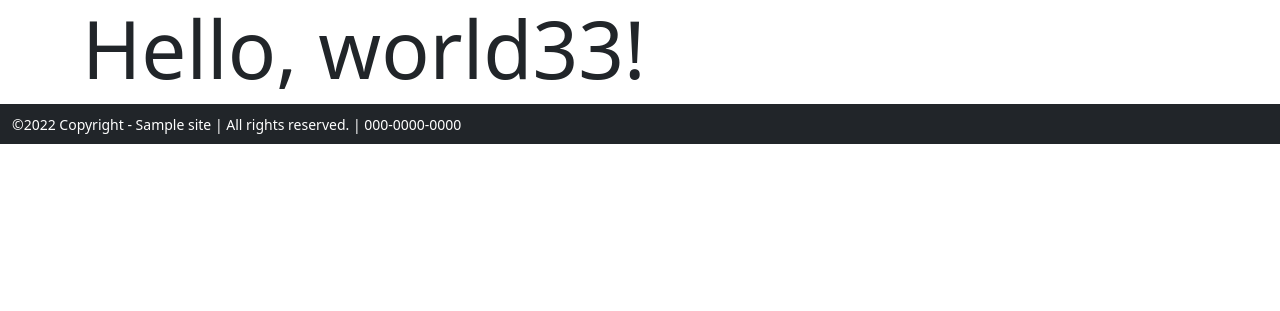
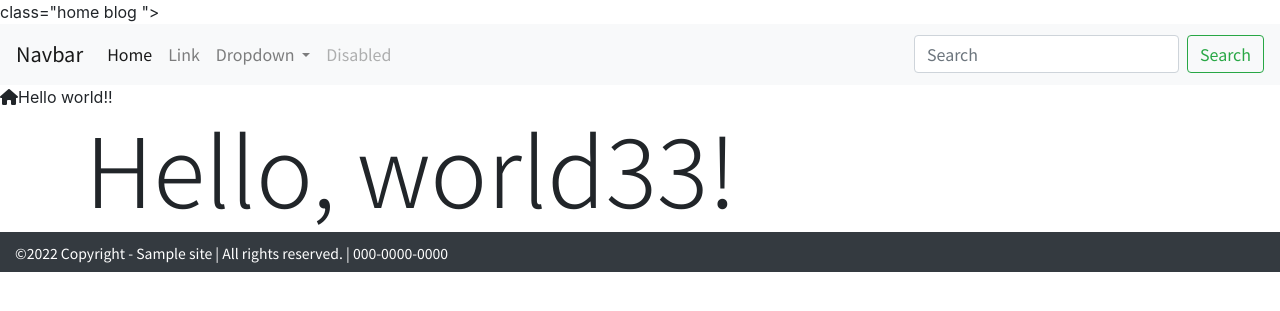
Before and after one commit to dongmin7208/wordPress_Theme, a WordPress theme: template index.php in a window 1280 px wide. Shown: the top 311 px of the page. Run offline with PHP 8.4 and a stand-in for WordPress, Linux system fonts and the light colour scheme; the site name, menu and one post (Sample post) are stand-ins, and other content is empty; some libraries are stand-ins or nearby versions.

Commit message:
ADD: content-aside,image,link,status, home

```diff
--- a/footer.php
+++ b/footer.php
@@ -7,10 +7,10 @@
 <?php wp_footer(); ?>
 
 
-<script src="https://cdn.jsdelivr.net/npm/@popperjs/core@2.11.5/dist/umd/popper.min.js" integrity="sha384-Xe+8cL9oJa6tN/veChSP7q+mnSPaj5Bcu9mPX5F5xIGE0DVittaqT5lorf0EI7Vk" crossorigin="anonymous"></script>
+<!-- <script src="https://cdn.jsdelivr.net/npm/@popperjs/core@2.11.5/dist/umd/popper.min.js" integrity="sha384-Xe+8cL9oJa6tN/veChSP7q+mnSPaj5Bcu9mPX5F5xIGE0DVittaqT5lorf0EI7Vk" crossorigin="anonymous"></script>
 <script src="https://cdn.jsdelivr.net/npm/bootstrap@5.2.0/dist/js/bootstrap.min.js" integrity="sha384-ODmDIVzN+pFdexxHEHFBQH3/9/vQ9uori45z4JjnFsRydbmQbmL5t1tQ0culUzyK" crossorigin="anonymous"></script>
 
-<script src="https://cdn.jsdelivr.net/npm/bootstrap@5.2.0/dist/js/bootstrap.bundle.min.js" integrity="sha384-A3rJD856KowSb7dwlZdYEkO39Gagi7vIsF0jrRAoQmDKKtQBHUuLZ9AsSv4jD4Xa" crossorigin="anonymous"></script>
+<script src="https://cdn.jsdelivr.net/npm/bootstrap@5.2.0/dist/js/bootstrap.bundle.min.js" integrity="sha384-A3rJD856KowSb7dwlZdYEkO39Gagi7vIsF0jrRAoQmDKKtQBHUuLZ9AsSv4jD4Xa" crossorigin="anonymous"></script> -->
 
 </body>
 
--- /dev/null
+++ b/functions.php
@@ -0,0 +1,23 @@
+<?php
+
+function coding_diy_setup()
+{
+    add_theme_support('post-thumbnails');
+    add_theme_support('post-formats', array('aside', 'link', 'status', 'video', 'image'));
+}
+
+add_action('after_setup_theme', 'coding_diy_setup');
+
+function coding_diy_scripts()
+{
+    // css
+    wp_enqueue_style('bootstrap-styles', "//cdn.jsdelivr.net/npm/bootstrap@4.6.2/dist/css/bootstrap.min.css");
+    wp_enqueue_style('fontawesome-styles', "//cdnjs.cloudflare.com/ajax/libs/font-awesome/6.1.2/css/all.min.css");
+    wp_enqueue_style('style-css', get_stylesheet_uri());
+
+    wp_enqueue_script('jQuery-js', "//code.jquery.com/jquery-3.6.1.min.js", array(), '3.6.1', true);
+    wp_enqueue_script('popper-js', "//cdnjs.cloudflare.com/ajax/libs/popper.js/1.12.3/umd/popper.min.js", array(), '1.12.3', true);
+    wp_enqueue_script('bootstrap-js', "//maxcdn.bootstrapcdn.com/bootstrap/4.0.0-beta.2/js/bootstrap.min.js", array(), '4.0.0-beta.2', true);
+}
+
+add_action('wp_enqueue_scripts', 'coding_diy_scripts');
--- a/header.php
+++ b/header.php
@@ -1,14 +1,56 @@
 <!DOCTYPE html>
 <html <?php language_attributes(); ?>>
+
 <head>
-        <meta charset="<?php bloginfo( 'charset' ); ?>" />
+    <meta charset="<?php bloginfo('charset'); ?>" />
     <title><?php wp_title(); ?></title>
     <link rel="profile" href="http://gmpg.org/xfn/11" />
 
     <meta charset="utf-8">
     <meta name="viewport" content="width=device-width, initial-scale=1">
 
-        <link href="https://cdn.jsdelivr.net/npm/bootstrap@5.2.0/dist/css/bootstrap.min.css" rel="stylesheet" integrity="sha384-gH2yIJqKdNHPEq0n4Mqa/HGKIhSkIHeL5AyhkYV8i59U5AR6csBvApHHNl/vI1Bx" crossorigin="anonymous">
+    <!-- <link href="https://cdn.jsdelivr.net/npm/bootstrap@5.2.0/dist/css/bootstrap.min.css" rel="stylesheet" integrity="sha384-gH2yIJqKdNHPEq0n4Mqa/HGKIhSkIHeL5AyhkYV8i59U5AR6csBvApHHNl/vI1Bx" crossorigin="anonymous"> -->
+
 
     <?php wp_head(); ?>
 </head>
+
+<body> <?php body_class(); ?>>
+
+    <nav class="navbar navbar-expand-lg navbar-light bg-light">
+        <a class="navbar-brand" href="#">Navbar</a>
+        <button class="navbar-toggler" type="button" data-toggle="collapse" data-target="#navbarSupportedContent" aria-controls="navbarSupportedContent" aria-expanded="false" aria-label="Toggle navigation">
+            <span class="navbar-toggler-icon"></span>
+        </button>
+
+        <div class="collapse navbar-collapse" id="navbarSupportedContent">
+            <ul class="navbar-nav mr-auto">
+                <li class="nav-item active">
+                    <a class="nav-link" href="#">Home <span class="sr-only">(current)</span></a>
+                </li>
+                <li class="nav-item">
+                    <a class="nav-link" href="#">Link</a>
+                </li>
+                <li class="nav-item dropdown">
+                    <a class="nav-link dropdown-toggle" href="#" id="navbarDropdown" role="button" data-toggle="dropdown" aria-haspopup="true" aria-expanded="false">
+                        Dropdown
+                    </a>
+                    <div class="dropdown-menu" aria-labelledby="navbarDropdown">
+                        <a class="dropdown-item" href="#">Action</a>
+                        <a class="dropdown-item" href="#">Another action</a>
+                        <div class="dropdown-divider"></div>
+                        <a class="dropdown-item" href="#">Something else here</a>
+                    </div>
+                </li>
+                <li class="nav-item">
+                    <a class="nav-link disabled" href="#">Disabled</a>
+                </li>
+            </ul>
+            <form class="form-inline my-2 my-lg-0">
+                <input class="form-control mr-sm-2" type="search" placeholder="Search" aria-label="Search">
+                <button class="btn btn-outline-success my-2 my-sm-0" type="submit">Search</button>
+            </form>
+        </div>
+    </nav>
+
+</body>
--- a/index.php
+++ b/index.php
@@ -1,6 +1,9 @@
 <?php get_header(); ?>
-    <div class="container">
-        <h1 class="display-1">Hello, world33!</h1>
-    </div>
 
-<?php get_footer();?>
+<i class="fa fa-home"></i>Hello world!!
+
+<div class="container">
+    <h1 class="display-1">Hello, world33!</h1>
+</div>
+
+<?php get_footer(); ?>
--- a/style.css
+++ b/style.css
@@ -6,3 +6,40 @@ Author URI: https://localhost:8080/coding_diy
 Description:
 Version: 1.3
 */
+
+@import url("https://fonts.googleapis.com/css2?family=Noto+Sans+JP:wght@300;400;500;700&display=swap");
+
+.section-content {
+    padding: 4rem 0;
+}
+
+hr:last-of-type {
+    display: none;
+}
+
+a {
+    text-decoration: none !important;
+}
+
+p,
+li,
+h4,
+h5 {
+    line-height: 1.8rem;
+}
+h1 {
+    line-height: 2.5rem;
+}
+h2 {
+    line-height: 2.3rem;
+}
+h3 {
+    line-height: 2rem;
+}
+
+* {
+    font-family: "Noto Sans JP", sans-serif;
+    box-sizing: border-box;
+    -moz-box-sizing: border-box;
+    -webkit-box-sizing: border-box;
+}
--- /dev/null
+++ b/template-parts/content-aside.php
@@ -0,0 +1,6 @@
+<article id="post-<?php the_ID(); ?>" <?php post_class('bg-warning'); ?>>
+    <div class="card-body text-white">
+        <strong><?php the_content(); ?></strong>
+        <p class="text-right"><small><?php the_author(); ?> <cite>@ <?php the_date('Y-m-d'); ?></cite></small></p>
+    </div>
+</article>
--- /dev/null
+++ b/template-parts/content-image.php
@@ -0,0 +1,3 @@
+<article id="post-<?php the_ID(); ?>" <?php post_class(); ?>>
+    <?php the_post_thumbnail("Large", ['class' => 'card-img-top img-fluid']); ?>
+</article>
```
Also changed, not shown: home.php (added, +25 -0 lines), template-parts/content-link.php (added, +7 -0 lines), template-parts/content-status.php (added, +8 -0 lines), template-parts/content.php (added, +8 -0 lines). Lines whose indentation alone changed are shown as unchanged.
